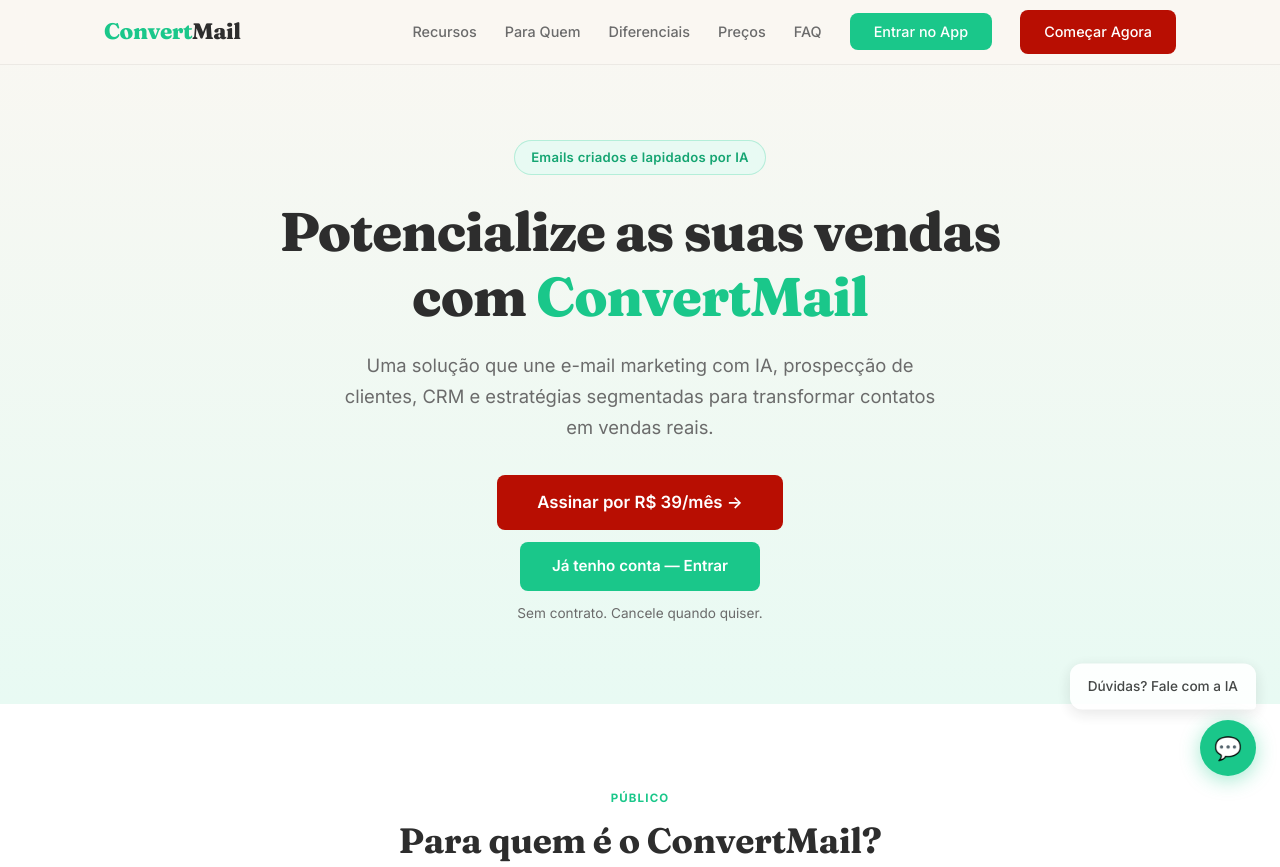
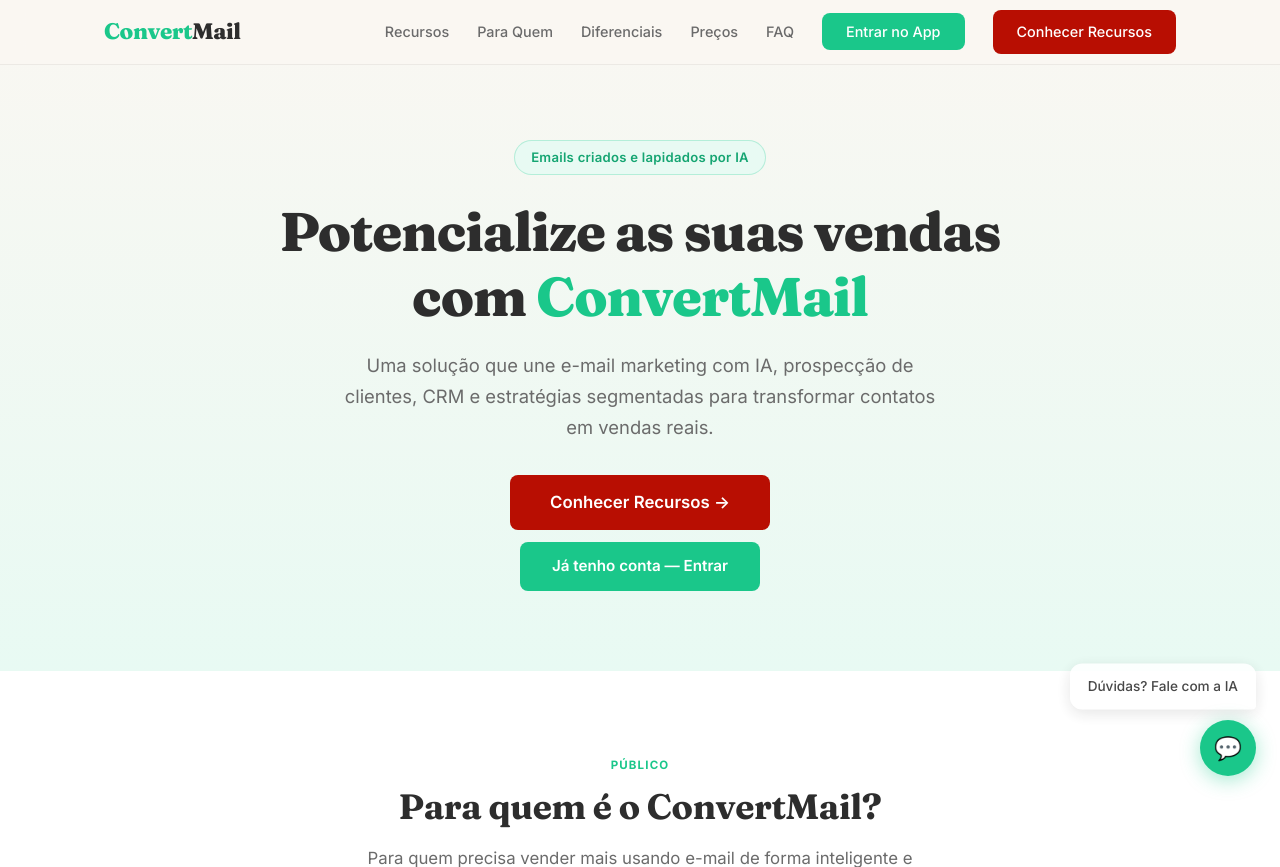
Before and after one commit to mentoriadathay-boop/ses-email-marketing, a Python web app: template templates/landing.html in a window 1280 px wide. Shown: the top 867 px of the page. Run offline with Jinja, Linux system fonts and the light colour scheme; the template is opened without the code that fills it, so the values that code supplies are empty.

Commit message:
Remove price from hero and nav — show benefits first
Price stays only in the dedicated pricing section further down the page.
Hero CTA now leads to resources; nav CTA replaced with "Conhecer Recursos".

Co-Authored-By: Claude Opus 4.6 <noreply@anthropic.com>
Claude-Session: https://claude.ai/code/session_01LiEJtZWc5azy3PeZaPSsD7

```diff
--- a/templates/landing.html
+++ b/templates/landing.html
@@ -593,7 +593,7 @@
       <li><a href="#precos">Pre&ccedil;os</a></li>
       <li><a href="#faq">FAQ</a></li>
       <li><a href="{{ url_for('index') }}" class="btn-entrar">Entrar no App</a></li>
-      <li><a href="#precos" class="btn-cta">Come&ccedil;ar Agora</a></li>
+      <li><a href="#recursos" class="btn-cta">Conhecer Recursos</a></li>
     </ul>
     <button class="nav-mobile" onclick="document.querySelector('.nav-links').style.display=document.querySelector('.nav-links').style.display==='flex'?'none':'flex'" aria-label="Menu">&#9776;</button>
   </div>
@@ -606,9 +606,8 @@
     <h1>Potencialize as suas vendas<br>com <em>ConvertMail</em></h1>
     <p>Uma solu&ccedil;&atilde;o que une e-mail marketing com IA, prospec&ccedil;&atilde;o de clientes, CRM e estrat&eacute;gias segmentadas para transformar contatos em vendas reais.</p>
     <div class="hero-cta-group">
-      <a href="#precos" class="btn-cta" style="padding:14px 40px;font-size:1.05rem">Assinar por R$ 39/m&ecirc;s &rarr;</a>
+      <a href="#recursos" class="btn-cta" style="padding:14px 40px;font-size:1.05rem">Conhecer Recursos &rarr;</a>
       <a href="{{ url_for('index') }}" class="btn-entrar" style="padding:12px 32px;font-size:0.95rem">J&aacute; tenho conta &mdash; Entrar</a>
-      <span class="price-note">Sem contrato. Cancele quando quiser.</span>
     </div>
   </div>
 </section>
```
